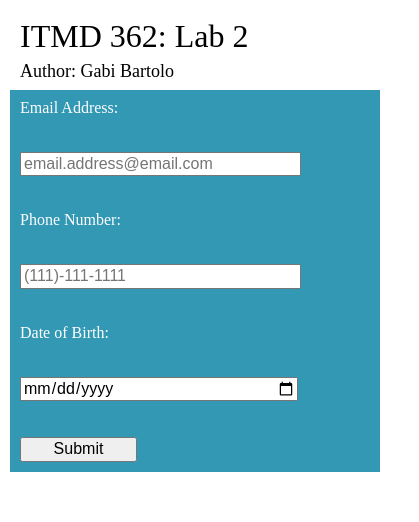
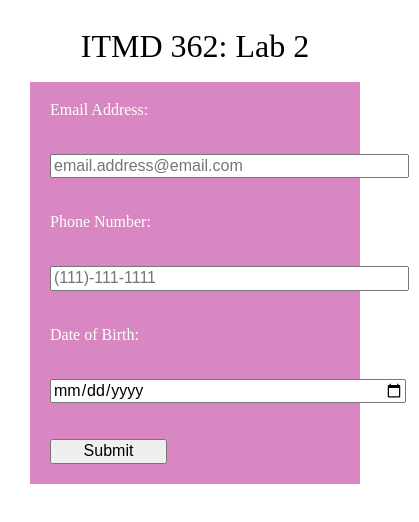
Before and after one commit to SkedaddlesAway/362-lab2, a plain HTML site: page index.html in a window 390 px wide. Shown: the whole page, 419 px wide, since content can reach past the window. Drawn offline with Linux system fonts and the light colour scheme.

Commit message:
updating css

```diff
--- a/css/reset.css
+++ b/css/reset.css
@@ -17,7 +17,7 @@ figure, figcaption, footer, header, hgroup,
 menu, nav, output, ruby, section, summary,
 time, mark, audio, video {
 	margin: 0;
-	padding: 10;
+	padding: 10px;
 	border: 0;
 	font-size: 100%;
 	font: inherit;
--- a/css/screen.css
+++ b/css/screen.css
@@ -1,18 +1,9 @@
 /* stylalize the form between a scroll friendly mobile first version and a sectioned desktop version. */
 
-body{
-    align-items: center;
-    padding: 10px;
-}
 h1{
     padding: 10px;
     font-size:xx-large;
-    font: bolder;
-}
-h3{
-    font-size: large;
-    padding-bottom: 10px;
-    padding-left: 10px;
+    text-align: center;
 }
 form{
     display: grid;
@@ -23,25 +14,18 @@ label{
     padding: 10px;
 }
 input{
-    width: 70vw;
     margin: 10px;
+    display: grid;
 }
 #submit{
     width: 30vw;
-    align-self: center;
+    text-align: center;
 }
-@media(max-width: 900px){
+@media(max-width: 750px){
+    form{
+        background-color: rgb(217, 135, 194);
+    }
     input{
-        width: 70vw;
+        width: 90vw;
     }
-    ::-webkit-scrollbar{
-        width: 10px;
-    }
-    ::-webkit-scrollbar-track{
-        color: black;
-    }
-    ::-webkit-scrollbar-button{
-        color: gray;
-    }
-
 }
--- a/index.html
+++ b/index.html
@@ -8,10 +8,7 @@
   <link rel="stylesheet" media="screen" href="css/screen.css"/>
 </head>
 <body>
-  <div id="header">
-    <h1>ITMD 362: Lab 2</h1>
-    <h3>Author: Gabi Bartolo</h3>
-  </div>
+  <h1>ITMD 362: Lab 2</h1>
   <div id="form">
     <form action="README.md" method="get" autocomplete="on">
       <label>Email Address:</label><br>
```
